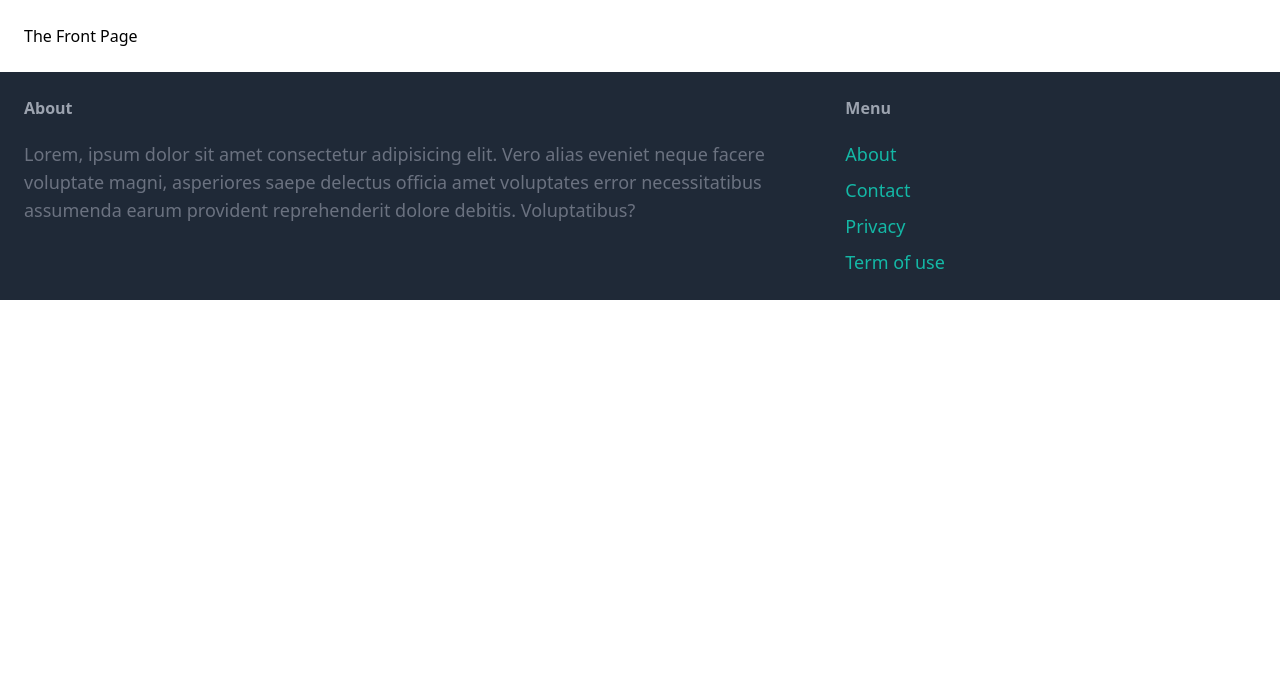
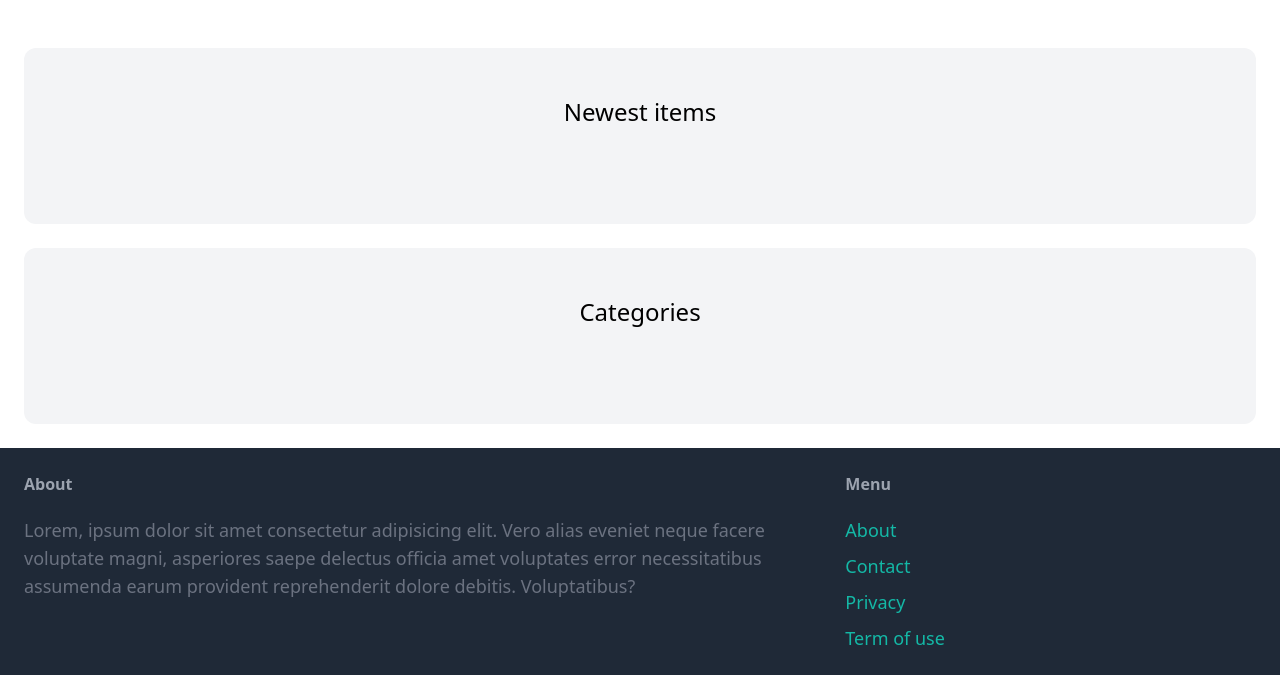
Before and after one commit to 00AR/rialto, a Django app: page / in a window 1280 px wide. Shown: the part 77-752 px from the top of the page. Run offline with Django 5.2, Linux system fonts and the light colour scheme; data that the repository does not hold is empty; some libraries are stand-ins or nearby versions.

Commit message:
completed items page implementation along with proper template

```diff
--- a/core/templates/core/index.html
+++ b/core/templates/core/index.html
@@ -1,5 +1,39 @@
 {% extends 'core/base.html' %}
 {% block title %}Welcome{% endblock %}
 {% block content %}
-    <h1>The Front Page</h1>
+    <div class="mt-6 px-6 py-12 bg-gray-100 rounded-xl">
+        <h2 class="mb-12 text-2xl text-center">Newest items</h2>
+
+        <div class="grid grid-cols-3 gap-3">
+            {% for item in items %}
+                <div>
+                    <a href="#">
+                        <div>
+                            <img src="{{ item.image.url }}" class="rounded-t-xl">
+                        </div>
+
+                        <div class="p-6 bg-white rounded-b-xl">
+                            <h2 class="text-2xl">{{ item.name }}</h2>
+                            <p class="text-gray-500">Price: {{ item.price }}</p>
+                        </div>
+                    </a>
+                </div>
+            {% endfor %}
+        </div>
+    </div>
+    <div class="mt-6 px-6 py-12 bg-gray-100 rounded-xl">
+        <h2 class="mb-12 text-2xl text-center">Categories</h2>
+        <div class="grid grid-cols-3 gap-3">
+            {% for category in categories %}
+                <div>
+                    <a href="#">
+                        <div class="p-6 bg-white rounded-b-xl">
+                            <div class="text-2xl">{{ category.name }}</div>
+                            <p class="text-gray-500">{{ category.items.count }} items</p>
+                        </div>
+                    </a>
+                </div>
+            {% endfor %}
+        </div>
+    </div>
 {% endblock %}
--- a/core/views.py
+++ b/core/views.py
@@ -1,8 +1,16 @@
 from django.shortcuts import render
+
+from item.models import Category, Item
 
 
 def index(request):
-    return render(request, 'core/index.html')
+    items = Item.objects.filter(is_sold=False)[0:6]
+    categories = Category.objects.all()
+
+    return render(request, 'core/index.html', {
+        'categories': categories,
+        'items': items,
+    })
 
 def contact(request):
     return render(request, 'core/contact.html')
--- a/rialto/urls.py
+++ b/rialto/urls.py
@@ -1,3 +1,5 @@
+from django.conf import settings
+from django.conf.urls.static import static
 from django.contrib import admin
 from django.urls import path
 
@@ -7,4 +9,4 @@ urlpatterns = [
     path('', index, name='index'),
     path('contact/', contact, name='contact'),
     path('admin/', admin.site.urls),
-]
+] + static(settings.MEDIA_URL, document_root=settings.MEDIA_ROOT)
```
